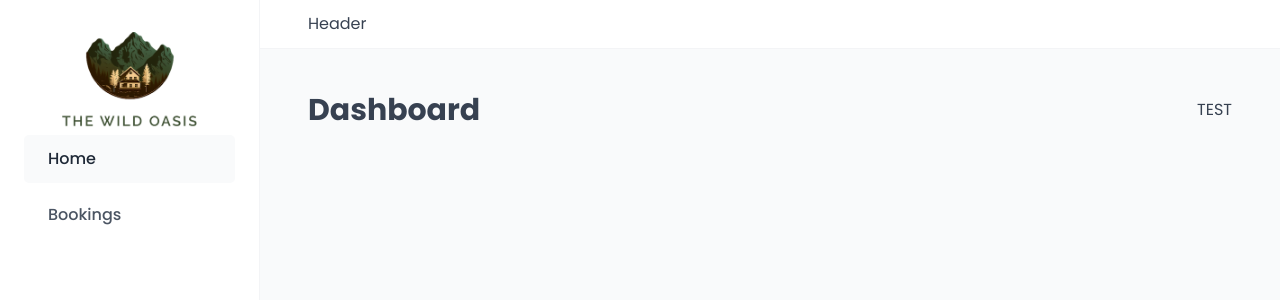
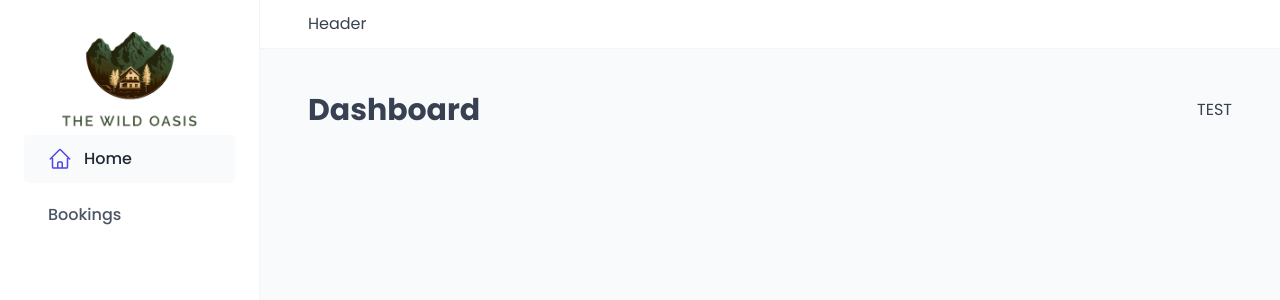
Before and after one commit to filipivanovic/wild-oasis, a React (Vite) app: page /dashboard in a window 1280 px wide. Shown: the top 300 px of the page. Built offline with nearby package versions, Linux system fonts and the light colour scheme; a web font is replaced by a local one.

Commit message:
Add `react-icons` dependency and integrate `HiOutlineHome` icon into `MainNav` for improved navigation design

```diff
--- a/package.json
+++ b/package.json
@@ -12,6 +12,7 @@
   "dependencies": {
     "react": "^18.2.0",
     "react-dom": "^18.2.0",
+    "react-icons": "^5.5.0",
     "react-router-dom": "^6.30.1",
     "styled-components": "^6.1.19"
   },
--- a/src/ui/MainNav.jsx
+++ b/src/ui/MainNav.jsx
@@ -1,5 +1,6 @@
 import styled from 'styled-components'
 import { NavLink } from 'react-router-dom'
+import { HiOutlineHome } from 'react-icons/hi2'
 
 const NavList = styled.ul`
   display: flex;
@@ -51,7 +52,10 @@
     <nav>
       <NavList>
         <li>
-          <StyledNavLink to="/dashboard">Home</StyledNavLink>
+          <StyledNavLink to="/dashboard">
+            <HiOutlineHome />
+            <span>Home</span>
+          </StyledNavLink>
         </li>
         <li>
           <StyledNavLink to="/bookings">Bookings</StyledNavLink>
```
Also changed, not shown: 1 other file (tests, documents, lock files or other folders).
